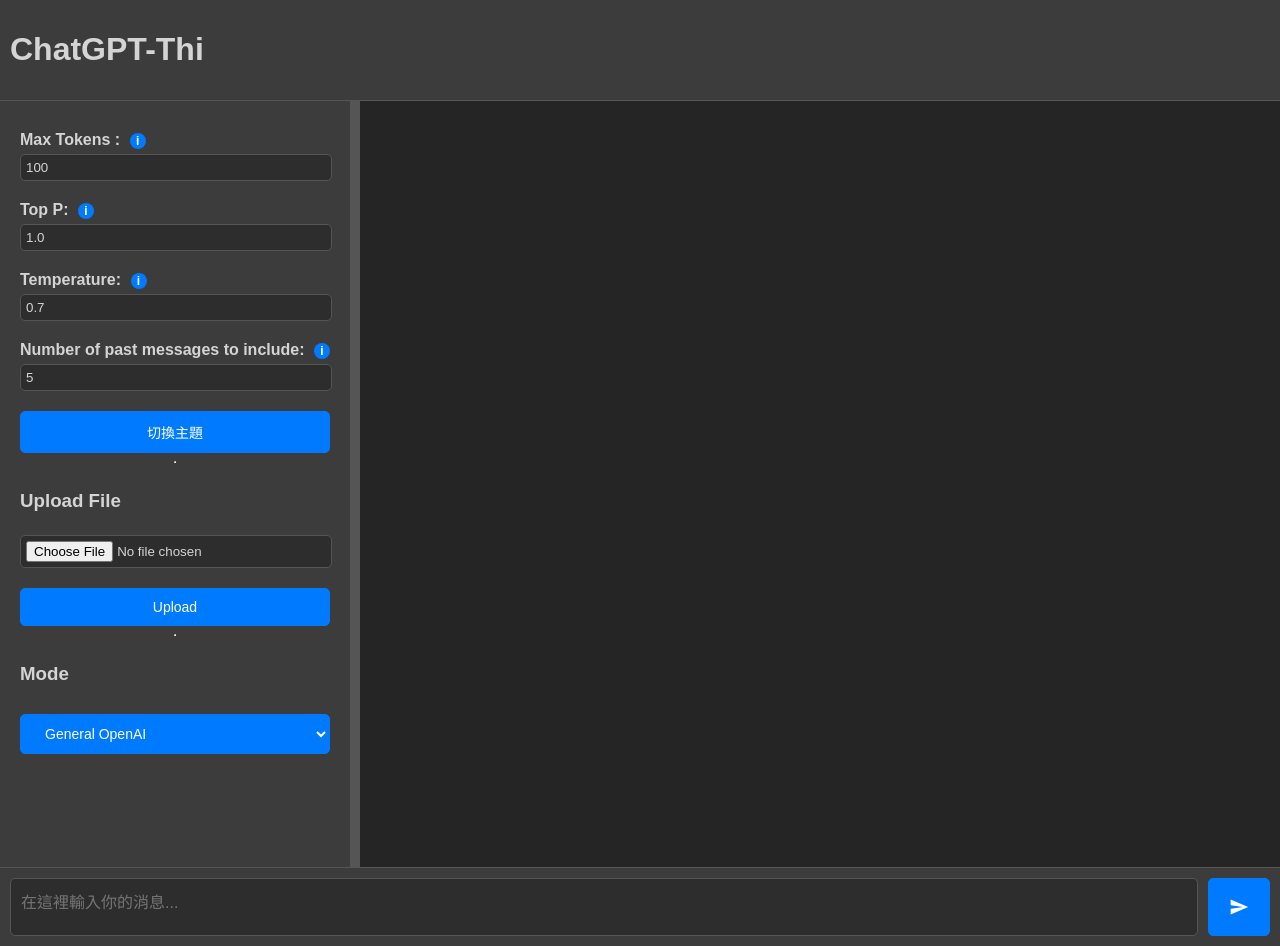
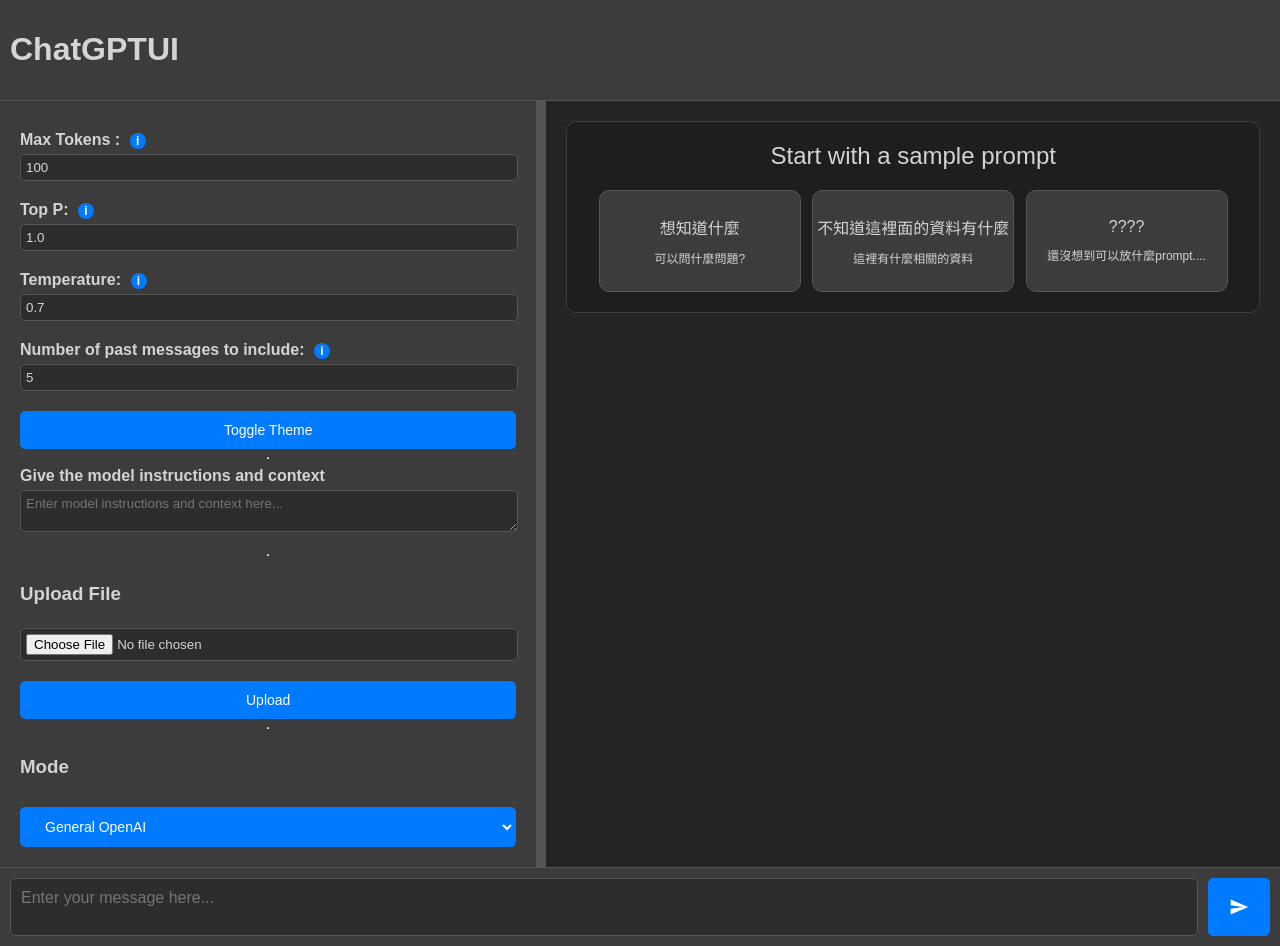
Before and after one commit to BSAqua/Azure_openai_with_customize_UI, a Flask app: page / in a window 1280 px wide. Run offline with Flask 3, Linux system fonts and the light colour scheme.

Commit message:
Update index.html

````diff
--- a/templates/index.html
+++ b/templates/index.html
@@ -16,6 +16,7 @@
             background-color: #1e1e1e;
             color: #d4d4d4;
         }
+
         .header {
             display: flex;
             align-items: center;
@@ -26,12 +27,14 @@
             font-size: 16px;
             border-bottom: 1px solid #555;
         }
+
         .container {
             display: flex;
             flex: 1;
             overflow: hidden;
             height: calc(100vh - 50px);
         }
+
         .settings {
             display: flex;
             flex-direction: column;
@@ -41,10 +44,12 @@
             min-width: 200px;
             max-width: 50%;
         }
+
         .settings label {
             font-weight: bold;
             margin-top: 10px;
         }
+
         .settings input, .settings textarea {
             width: calc(100% - 10px);
             padding: 5px;
@@ -56,6 +61,7 @@
             border: 1px solid #555;
             border-radius: 5px;
         }
+
         .settings button, .settings select {
             padding: 10px 20px;
             font-size: 14px;
@@ -68,10 +74,12 @@
             margin-top: 10px;
             transition: background-color 0.3s, border-color 0.3s;
         }
+
         .settings button:hover, .settings select:hover {
             background-color: #0056b3;
             border-color: #0056b3;
         }
+
         .chat-container {
             flex: 1;
             display: flex;
@@ -80,6 +88,7 @@
             overflow-y: auto;
             background-color: #252526;
         }
+
         .message {
             margin: 10px 0;
             padding: 10px;
@@ -87,18 +96,21 @@
             max-width: 60%;
             font-size: 16px;
             line-height: 1.5;
-            text-align: left; /* 確保文字靠左排列 */
+            text-align: left; /* Ensure text is left-aligned */
         }
+
         .message.user {
             align-self: flex-end;
             background-color: #007acc;
             color: #ffffff;
         }
+
         .message.assistant {
             align-self: flex-start;
             background-color: #3c3c3c;
             color: #d4d4d4;
         }
+
         .code-block {
             background-color: #2d2d2d;
             color: #d4d4d4;
@@ -108,6 +120,7 @@
             white-space: pre;
             position: relative;
         }
+
         .copy-button {
             position: absolute;
             top: 10px;
@@ -119,15 +132,18 @@
             border-radius: 3px;
             cursor: pointer;
         }
+
         .copy-button:hover {
             background-color: #0056b3;
         }
+
         .input-container {
             display: flex;
             padding: 10px;
             background-color: #3c3c3c;
             border-top: 1px solid #555;
         }
+
         .input-container textarea {
             flex: 1;
             padding: 10px;
@@ -139,9 +155,10 @@
             border-radius: 5px;
             margin-right: 10px;
             resize: none;
-            max-height: 100px; /* 限制顯示行數 */
-            overflow-y: auto; /* 當超過限制行數時顯示滾動條 */
+            max-height: 100px; /* Limit the number of displayed rows */
+            overflow-y: auto; /* Show scrollbar when content exceeds the limit */
         }
+
         .input-container button {
             padding: 10px 20px;
             font-size: 14px;
@@ -156,112 +173,137 @@
             align-items: center;
             justify-content: center;
         }
+
         .input-container button svg {
             fill: #ffffff;
             width: 20px;
             height: 20px;
         }
+
         .input-container button:hover {
             background-color: #0056b3;
             border-color: #0056b3;
         }
+
         ::-webkit-scrollbar {
             width: 12px;
         }
+
         ::-webkit-scrollbar-track {
             background: #2d2d2d;
         }
+
         ::-webkit-scrollbar-thumb {
             background-color: #007bff;
             border-radius: 6px;
             border: 3px solid #2d2d2d;
         }
+
         .light-theme {
             background-color: #ffffff;
             color: #000000;
         }
+
         .light-theme .header {
             background-color: #007bff;
             color: #ffffff;
             border-bottom: 1px solid #ccc;
         }
+
         .light-theme .input-container {
             background-color: #f1f1f1;
             border-top: 1px solid #ccc;
         }
+
         .light-theme .input-container textarea {
             background-color: #ffffff;
             color: #000000;
         }
+
         .light-theme .input-container button {
             background-color: #007bff;
             color: #ffffff;
             border: 1px solid #007bff;
         }
+
         .light-theme .input-container button:hover {
             background-color: #0056b3;
             border-color: #0056b3;
         }
+
         .light-theme .settings {
             background-color: #f1f1f1;
             border-right: 1px solid #ccc;
         }
+
         .light-theme .settings input, .light-theme .settings textarea {
             background-color: #ffffff;
             color: #000000;
             border: 1px solid #ccc;
         }
+
         .light-theme .settings button, .light-theme .settings select {
             background-color: #007bff;
             color: #ffffff;
             border: 1px solid #007bff;
         }
+
         .light-theme .settings button:hover, .light-theme .settings select:hover {
             background-color: #0056b3;
             border-color: #0056b3;
         }
+
         .light-theme .chat-container {
             background-color: #f9f9f9;
         }
+
         .light-theme .message {
             background-color: #e0e0e0;
         }
+
         .light-theme .message.user {
             background-color: #cfe9ff;
         }
+
         .light-theme ::-webkit-scrollbar-track {
             background: #f1f1f1;
         }
+
         .light-theme ::-webkit-scrollbar-thumb {
             background-color: #007bff;
             border-radius: 6px;
             border: 3px solid #f1f1f1;
         }
+
         .resizer {
             width: 10px;
             background: #555;
             cursor: ew-resize;
             position: relative;
         }
+
         .prompt-container {
             display: flex;
-            flex-direction: column; /* 標題按鈕垂直排列 */
-            justify-content: center; /* 垂直居中 */
-            align-items: center; /* 水平居中 */
+            flex-direction: column; /* Align title buttons vertically */
+            justify-content: center; /* Center vertically */
+            align-items: center; /* Center horizontally */
             padding: 20px;
             background-color: #1e1e1e;
             border: 1px solid #3c3c3c;
             border-radius: 10px;
         }
+
         .prompt-title {
             font-size: 24px;
             margin-bottom: 20px;
         }
+
         .prompt-buttons {
             display: flex;
             justify-content: space-evenly;
             width: 100%;
         }
+
         .prompt-button {
             display: flex;
             flex-direction: column;
@@ -276,22 +318,26 @@
             cursor: pointer;
             transition: background-color 0.3s, border-color 0.3s;
         }
+
         .prompt-button:hover {
             background-color: #2d2d2d;
             border-color: #007bff;
         }
+
         .prompt-button span {
             margin-top: 10px;
             font-size: 12px;
             text-align: center;
         }
-        /* 提示框樣式 */
+
+        /* Tooltip styles */
         .tooltip-container {
             position: relative;
             display: inline-block;
             cursor: pointer;
             margin-left: 5px;
         }
+
         .tooltip-container .tooltip-icon {
             width: 16px;
             height: 16px;
@@ -304,6 +350,7 @@
             justify-content: center;
             font-size: 12px;
         }
+
         .tooltip-container .tooltip-text {
             visibility: hidden;
             width: 200px;
@@ -313,22 +360,24 @@
             border-radius: 5px;
             padding: 5px;
             position: absolute;
-            z-index: 10; /* 確保提示框在最上層 */
-            bottom: 125%; /* 在容器的上方顯示 */
+            z-index: 10; /* Ensure tooltip is on top */
+            bottom: 125%; /* Show above the container */
             left: 50%;
-            transform: translateX(-50%); /* 使用transform使其居中 */
+            transform: translateX(-50%); /* Center using transform */
             opacity: 0;
             transition: opacity 0.3s;
-            white-space: normal; /* 確保文本换行 */
+            white-space: normal; /* Ensure text wraps */
         }
+
         .tooltip-container:hover .tooltip-text {
             visibility: visible;
             opacity: 1;
         }
+
         .tooltip-container .tooltip-text::after {
             content: "";
             position: absolute;
-            top: 100%; /* 在提示框底部顯示箭頭 */
+            top: 100%; /* Show arrow at the bottom of the tooltip */
             left: 50%;
             transform: translateX(-50%);
             border-width: 5px;
@@ -339,39 +388,44 @@
 </head>
 <body class="dark-theme">
     <div class="header">
-        <h1>ChatGPT-Thi</h1>
+        <h1>ChatGPTUI</h1>
     </div>
     <div class="container">
         <div class="settings" id="settings">
             <label for="max-tokens">Max Tokens :
                 <div class="tooltip-container">
                     <span class="tooltip-icon">i</span>
-                    <span class="tooltip-text">最小值為1，最大值為4096。可以回應的字數量。</span>
+                    <span class="tooltip-text">Minimum value is 1, maximum value is 4096. The number of tokens for the response.</span>
                 </div>
             </label>
             <input type="number" id="max-tokens" value="100" min="1" max="4096">
             <label for="top-p">Top P:
                 <div class="tooltip-container">
                     <span class="tooltip-icon">i</span>
-                    <span class="tooltip-text">範圍為0.0到1.0。降低Top P表示模型會產生更重複以及確定性的回應。增加溫度將導致更多未預期或創意的回應。</span>
+                    <span class="tooltip-text">Range is 0.0 to 1.0. Lowering Top P makes the model generate more repetitive and deterministic responses. Increasing temperature will result in more unexpected or creative responses.</span>
                 </div>
             </label>
             <input type="number" id="top-p" value="1.0" step="0.1" min="0.0" max="1.0">
             <label for="temperature">Temperature:
                 <div class="tooltip-container">
                     <span class="tooltip-icon">i</span>
-                    <span class="tooltip-text">範圍為0.0到1.0。降低溫度表示模型會產生更重複以及確定性的回應。增加溫度將導致更多未預期或創意的回應。</span>
+                    <span class="tooltip-text">Range is 0.0 to 1.0. Lowering temperature makes the model generate more repetitive and deterministic responses. Increasing temperature will result in more unexpected or creative responses.</span>
                 </div>
             </label>
             <input type="number" id="temperature" value="0.7" step="0.1" min="0.0" max="1.0">
             <label for="message-count">Number of past messages to include:
                 <div class="tooltip-container">
                     <span class="tooltip-icon">i</span>
-                    <span class="tooltip-text">最小值為1，最大值為20。過去訊息數目。將此數字設定為 10 將會包含 5 個使用者查詢和 5 個系統回應。</span>
+                    <span class="tooltip-text">Minimum value is 1, maximum value is 20. Number of past messages. Setting this number to 10 will include 5 user queries and 5 system responses.</span>
                 </div>
             </label>
             <input type="number" id="message-count" value="5" min="1" max="20">
-            <button onclick="toggleTheme()">切換主題</button>
+            <button onclick="toggleTheme()">Toggle Theme</button>
+            <hr>
+            <div class="instructions-container">
+                <label for="model-instructions">Give the model instructions and context</label>
+                <textarea id="model-instructions" placeholder="Enter model instructions and context here..."></textarea>
+            </div>
             <hr>
             <h3>Upload File</h3>
             <input type="file" id="file-upload">
@@ -402,19 +456,19 @@
                     </div>
                 </div>
             </div>
-            <!-- 對話消息會顯示在這裡 -->
+            <!-- Conversation messages will be displayed here -->
         </div>
     </div>
     <div class="input-container">
-        <textarea id="user-input" placeholder="在這裡輸入你的消息..." onkeydown="if(event.key === 'Enter' && !event.shiftKey) { sendMessage(); event.preventDefault(); }"></textarea>
+        <textarea id="user-input" placeholder="Enter your message here..." onkeydown="if(event.key === 'Enter' && !event.shiftKey) { sendMessage(); event.preventDefault(); }"></textarea>
         <button id="send-button" onclick="sendMessage()">
-            <!-- 發送圖標 (SVG) -->
+            <!-- Send icon (SVG) -->
             <svg viewBox="0 0 24 24">
                 <path d="M2 21l21-9L2 3v7l15 2-15 2z"/>
             </svg>
         </button>
         <button id="stop-button" onclick="stopGeneration()" style="display: none;">
-            <!-- 中止圖標 (SVG) -->
+            <!-- Stop icon (SVG) -->
             <svg viewBox="0 0 24 24">
                 <path d="M6 6h12v12H6z"/>
             </svg>
@@ -424,15 +478,15 @@
         let darkTheme = true;
         let messages = [];
         let generating = false;
-        let cachedResults = []; // 緩存搜索結果
+        let cachedResults = []; // Cache search results
 
-        // 使用預設提示
+        // Use preset prompt
         function usePrompt(prompt) {
             document.getElementById('user-input').value = prompt;
             sendMessage();
         }
 
-        // 檢查模式變更
+        // Check mode change
         function checkMode() {
             const mode = document.getElementById('mode-select').value;
             const promptContainer = document.getElementById('prompt-container');
@@ -443,10 +497,11 @@
             }
         }
 
-        // 發送消息函數
+        // Send message function
         function sendMessage() {
             const userInput = document.getElementById('user-input').value.trim();
-            if (!userInput) return;
+            const modelInstructions = document.getElementById('model-instructions').value.trim();
+            if (!userInput && !modelInstructions) return;
 
             addMessage('user', userInput);
             messages.push({ role: 'user', content: userInput });
@@ -460,26 +515,30 @@
             const messageCount = parseInt(document.getElementById('message-count').value);
 
             const data = {
-                messages: messages.slice(-messageCount), // 確保發送的是最近的消息
+                messages: messages.slice(-messageCount), // Ensure sending the most recent messages
                 max_tokens: maxTokens,
                 top_p: topP,
                 temperature: temperature
             };
 
-            if (mode === 'document') {
-                data.query = userInput; // 添加查詢字段
-                const context = cachedResults.map(result => result.chunk).join('\n\n');// 將所有緩存的內容合併為一個上下文
-                data.messages.push({ role: 'system', content: context }); // 將上下文添加到消息
+            if (modelInstructions) {
+                data.messages.unshift({ role: 'system', content: modelInstructions });
             }
 
-            console.log('發送的數據:', data); // 打印發送的數據以進行調試
+            if (mode === 'document') {
+                data.query = userInput; // Add query field
+                const context = cachedResults.map(result => result.chunk).join('\n\n'); // Combine all cached content into one context
+                data.messages.push({ role: 'system', content: context }); // Add context to messages
+            }
+
+            console.log('Data sent:', data); // Log data sent for debugging
 
             toggleButtons(true);
 
             fetch(endpoint, {
                 method: 'POST',
                 headers: {
-                    'Content-Type': 'application/json'
+                    'Content-Type': 'application/json
                 },
                 body: JSON.stringify(data)
             })
@@ -509,13 +568,13 @@
             document.getElementById('user-input').value = '';
         }
 
-        // 添加消息到對話框
+        // Add message to chat container
         function addMessage(role, content) {
             const chatContainer = document.getElementById('chat-container');
             const messageDiv = document.createElement('div');
             messageDiv.classList.add('message', role);
 
-            // 檢查是否包含程式碼塊
+            // Check if content contains code blocks
             if (content.includes('```')) {
                 const parts = content.split('```');
                 parts.forEach((part, index) => {
@@ -552,14 +611,14 @@
             chatContainer.scrollTop = chatContainer.scrollHeight;
         }
 
-        // 切換主題
+        // Toggle theme
         function toggleTheme() {
             darkTheme = !darkTheme;
             document.body.classList.toggle('dark-theme', darkTheme);
             document.body.classList.toggle('light-theme', !darkTheme);
         }
 
-        // 切換按鈕顯示
+        // Toggle buttons display
         function toggleButtons(generating) {
             const sendButton = document.getElementById('send-button');
             const stopButton = document.getElementById('stop-button');
@@ -567,12 +626,12 @@
             stopButton.style.display = generating ? 'flex' : 'none';
         }
 
-        // 中止生成
+        // Stop generation
         function stopGeneration() {
             toggleButtons(false);
         }
 
-        // 上傳文件
+        // Upload file
         function uploadFile() {
             const fileInput = document.getElementById('file-upload');
             const file = fileInput.files[0];
@@ -604,7 +663,7 @@
             });
         }
 
-        // 用於調整窗口大小的函數
+        // Function to resize the settings panel
         const settings = document.getElementById('settings');
         const resizer = document.getElementById('resizer');
         const container = document.querySelector('.container');
@@ -631,18 +690,18 @@
             document.documentElement.removeEventListener('mouseup', stopDrag, false);
         }
 
-        // 檢查輸入值是否在範圍內
+        // Check if input value is within range
         function checkInputRange(inputId, min, max) {
             const input = document.getElementById(inputId);
             input.addEventListener('input', () => {
                 if (input.value < min || input.value > max) {
-                    alert(`值超出範圍！${inputId} 的有效範圍是 ${min} 到 ${max}`);
-                    input.value = Math.min(Math.max(input.value, min), max); // 重置为有效范围内的值
+                    alert(`Value out of range! ${inputId} valid range is ${min} to ${max}`);
+                    input.value = Math.min(Math.max(input.value, min), max); // Reset to a valid value within range
                 }
             });
         }
 
-        // 初始化檢查模式和輸入範圍
+        // Initialize checking mode and input range
         document.addEventListener('DOMContentLoaded', function() {
             checkMode();
             checkInputRange('max-tokens', 1, 4096);
````
